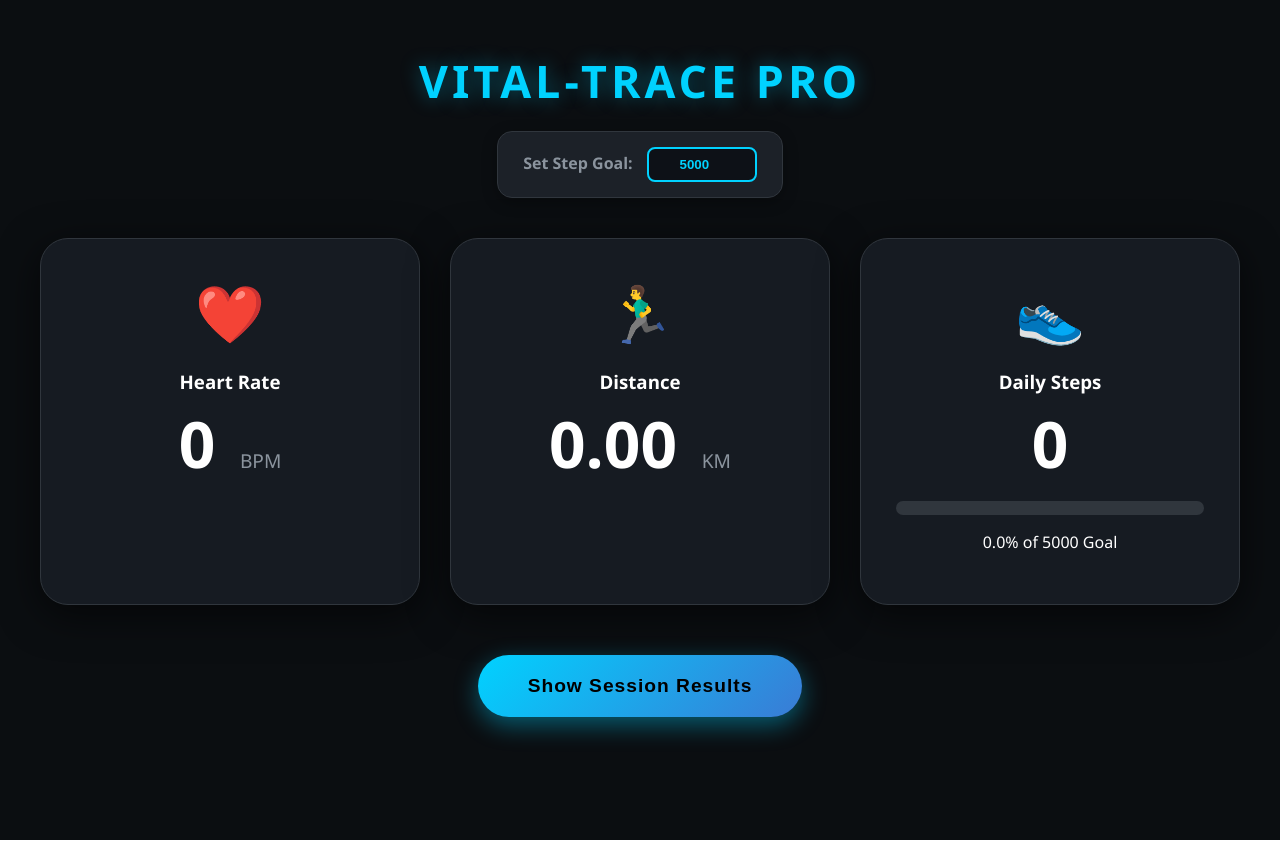
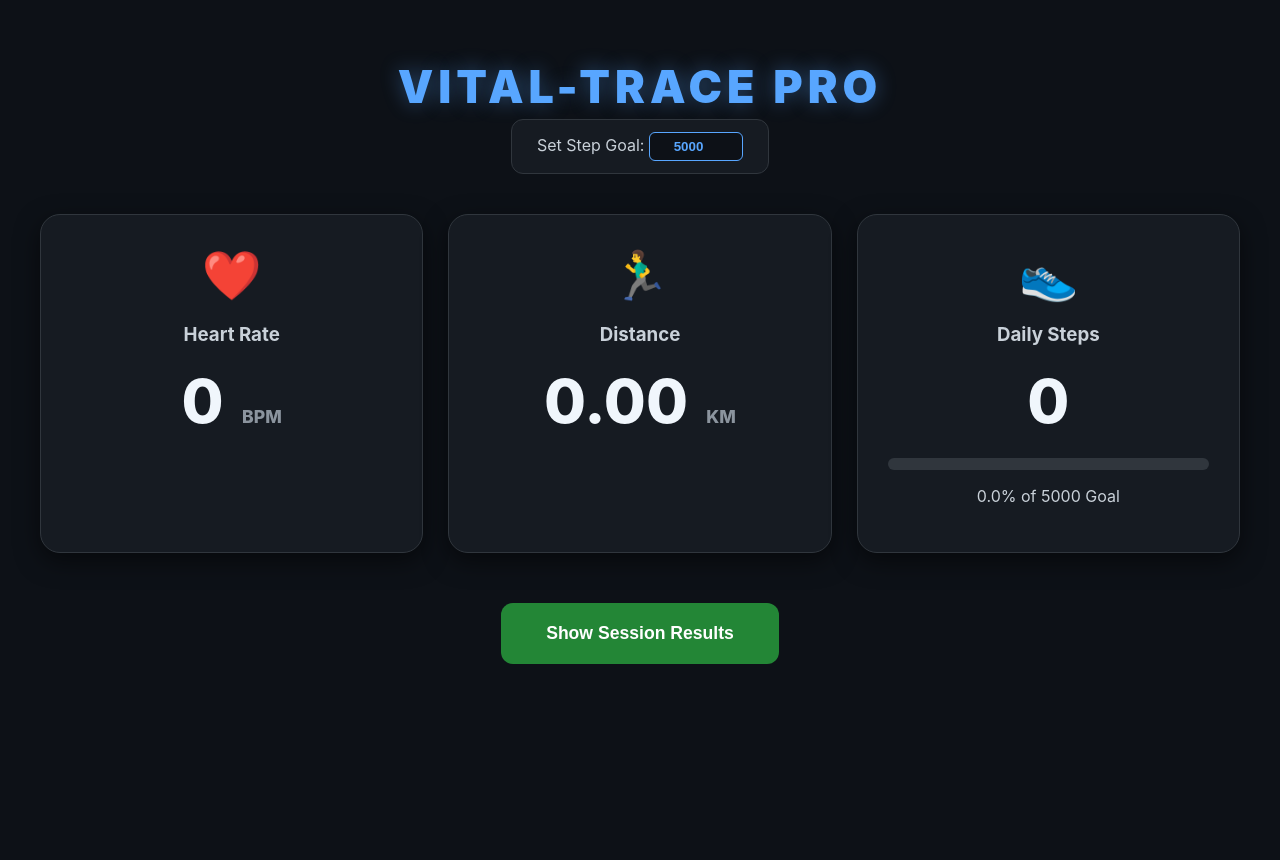
Before and after one commit to nimuthusanira/fitness-tracker-dashboard, a React (Create React App) app: page / in a window 1280 px wide. Built offline with nearby package versions, Linux system fonts and the light colour scheme; no server answers; the database is empty.

Commit message:
Update App.css

```diff
--- a/src/App.css
+++ b/src/App.css
@@ -1,228 +1,179 @@
-/* GLOBAL STYLES */
+/* BASE STYLING */
 .App {
   text-align: center;
-  background-color: #0b0e11; /* Deep modern dark background */
+  background-color: #0d1117;
   min-height: 100vh;
-  color: #ffffff;
-  font-family: 'Segoe UI', Roboto, Helvetica, Arial, sans-serif;
-  padding: 20px;
+  color: #c9d1d9;
+  font-family: 'Inter', -apple-system, sans-serif;
+  padding: 30px 10px;
 }
 
 .title {
   font-size: 2.8rem;
-  letter-spacing: 4px;
-  font-weight: 800;
-  color: #00d2ff;
-  text-transform: uppercase;
-  text-shadow: 0 0 20px rgba(0, 210, 255, 0.4);
+  letter-spacing: 5px;
+  font-weight: 900;
+  color: #58a6ff;
+  text-shadow: 0 0 20px rgba(88, 166, 255, 0.4);
+  margin-bottom: 5px;
+}
+
+.status-bar {
+  font-weight: bold;
+  font-size: 0.9rem;
+  color: #3fb950;
+  letter-spacing: 2px;
   margin-bottom: 20px;
 }
 
-/* GOAL SETTER INPUT */
+/* INPUT SECTION */
 .goal-setter {
-  background: #1c2128;
-  padding: 15px 25px;
-  border-radius: 15px;
+  background: #161b22;
+  padding: 12px 25px;
+  border-radius: 12px;
   margin-bottom: 40px;
   border: 1px solid #30363d;
   display: inline-block;
-  box-shadow: 0 4px 15px rgba(0,0,0,0.3);
-}
-
-.goal-setter label {
-  font-weight: 600;
-  color: #8b949e;
-  margin-right: 10px;
 }
 
 .goal-setter input {
   background: #0d1117;
-  color: #00d2ff;
-  border: 2px solid #00d2ff;
-  padding: 8px;
-  border-radius: 8px;
-  width: 90px;
+  color: #58a6ff;
+  border: 1px solid #58a6ff;
+  padding: 6px;
+  border-radius: 6px;
+  width: 80px;
+  text-align: center;
   font-weight: bold;
-  text-align: center;
   outline: none;
 }
 
-/* THE DASHBOARD GRID */
+/* GRID LAYOUT */
 .dashboard-grid {
   display: grid;
-  grid-template-columns: repeat(auto-fit, minmax(300px, 1fr));
-  gap: 30px;
+  grid-template-columns: repeat(auto-fit, minmax(280px, 1fr));
+  gap: 25px;
   max-width: 1200px;
   margin: 0 auto;
 }
 
-/* CARD STYLING */
+/* CARDS */
 .card {
   background: #161b22;
-  border-radius: 28px;
-  padding: 35px;
+  border-radius: 20px;
+  padding: 30px;
   border: 1px solid #30363d;
-  box-shadow: 0 10px 40px rgba(0,0,0,0.6);
-  transition: all 0.4s cubic-bezier(0.175, 0.885, 0.32, 1.275);
+  transition: all 0.3s ease;
+  box-shadow: 0 8px 24px rgba(0,0,0,0.5);
 }
 
 .card:hover {
-  transform: translateY(-12px);
-  border-color: #00d2ff;
-  box-shadow: 0 20px 50px rgba(0, 210, 255, 0.2);
+  transform: translateY(-8px);
+  border-color: #58a6ff;
 }
 
-.icon {
-  font-size: 3.5rem;
-  margin-bottom: 15px;
-  display: block;
-}
+.icon { font-size: 3rem; margin-bottom: 15px; }
 
-/* HEART RATE PULSE ANIMATION */
+/* ANIMATION */
 .pulse {
   animation: heartBeat 1.2s infinite;
 }
 
 @keyframes heartBeat {
   0% { transform: scale(1); }
-  15% { transform: scale(1.25); }
-  30% { transform: scale(1); }
-  45% { transform: scale(1.18); }
-  60% { transform: scale(1); }
+  20% { transform: scale(1.2); }
+  40% { transform: scale(1); }
 }
 
-.value {
-  font-size: 4rem;
-  font-weight: 900;
-  line-height: 1;
-}
-
-.value span {
-  font-size: 1.2rem;
-  color: #8b949e;
-  margin-left: 8px;
-  font-weight: 400;
-}
+.value { font-size: 3.8rem; font-weight: 800; color: #f0f6fc; }
+.value span { font-size: 1.1rem; color: #8b949e; margin-left: 5px; }
 
 /* PROGRESS BAR */
 .progress-container {
   background: #30363d;
-  height: 14px;
-  border-radius: 7px;
-  margin: 25px 0 10px 0;
+  height: 12px;
+  border-radius: 6px;
+  margin: 20px 0 10px 0;
   overflow: hidden;
 }
 
 .progress-bar {
-  background: linear-gradient(90deg, #00d2ff, #3a7bd5);
+  background: linear-gradient(90deg, #58a6ff, #1f6feb);
   height: 100%;
-  border-radius: 7px;
-  transition: width 1.2s ease-out;
-  box-shadow: 0 0 10px rgba(0, 210, 255, 0.5);
+  border-radius: 6px;
+  transition: width 1s ease-in-out;
 }
 
-.goal-text {
-    color: #8b949e;
-    font-size: 0.9rem;
+.geo-data p { font-family: monospace; color: #8b949e; margin: 4px; }
+
+/* MAP BUTTON */
+.map-btn {
+  display: inline-block;
+  margin-top: 15px;
+  padding: 10px 20px;
+  color: #58a6ff;
+  border: 1px solid #58a6ff;
+  border-radius: 8px;
+  text-decoration: none;
+  font-weight: bold;
+  font-size: 0.9rem;
 }
 
-/* FINISH BUTTON */
+.map-btn:hover { background: #58a6ff; color: #0d1117; }
+
+/* ACTION BUTTON */
 .finish-btn {
   margin-top: 50px;
-  padding: 20px 50px;
-  background: linear-gradient(135deg, #00d2ff 0%, #3a7bd5 100%);
-  color: #000;
+  padding: 20px 45px;
+  background: #238636;
+  color: #ffffff;
   border: none;
-  border-radius: 60px;
-  font-size: 1.2rem;
-  font-weight: 800;
+  border-radius: 12px;
+  font-size: 1.1rem;
+  font-weight: bold;
   cursor: pointer;
-  letter-spacing: 1px;
-  box-shadow: 0 8px 25px rgba(0, 210, 255, 0.4);
-  transition: all 0.3s ease;
+  transition: background 0.2s;
 }
 
-.finish-btn:hover {
-  transform: scale(1.05);
-  box-shadow: 0 12px 30px rgba(0, 210, 255, 0.6);
-}
+.finish-btn:hover { background: #2ea043; }
 
 /* MODAL OVERLAY */
 .modal-overlay {
   position: fixed;
   top: 0; left: 0; width: 100%; height: 100%;
-  background: rgba(0, 0, 0, 0.92);
-  display: flex;
-  justify-content: center;
-  align-items: center;
-  z-index: 1000;
-  backdrop-filter: blur(8px);
+  background: rgba(0,0,0,0.9);
+  display: flex; justify-content: center; align-items: center;
+  z-index: 100;
+  backdrop-filter: blur(10px);
 }
 
 .modal-content {
   background: #161b22;
-  padding: 45px;
-  border-radius: 35px;
-  border: 2px solid #00d2ff;
-  width: 90%;
-  max-width: 480px;
-  box-shadow: 0 0 50px rgba(0, 210, 255, 0.2);
+  padding: 40px;
+  border-radius: 25px;
+  border: 2px solid #58a6ff;
+  width: 90%; max-width: 400px;
 }
 
-.modal-content h2 {
-    font-size: 2rem;
-    margin-bottom: 10px;
-}
-
-/* BAR CHART STYLES */
 .bar-chart {
   display: flex;
   align-items: flex-end;
-  justify-content: space-evenly;
-  height: 200px;
+  justify-content: space-around;
+  height: 150px;
   background: #0d1117;
-  border-radius: 20px;
-  padding: 30px 20px;
-  margin: 30px 0;
-  border: 1px solid #30363d;
+  border-radius: 15px;
+  margin: 20px 0;
+  padding: 15px;
 }
 
-.bar {
-  width: 70px;
-  border-radius: 12px 12px 0 0;
-  position: relative;
-  transition: height 1.5s ease-in-out;
-}
+.bar { width: 60px; border-radius: 8px 8px 0 0; position: relative; }
+.bar span { position: absolute; bottom: -25px; left: 0; width: 100%; font-size: 11px; }
+.goal-bar { background: #30363d; height: 100%; }
+.current-bar { background: #58a6ff; box-shadow: 0 0 15px rgba(88, 166, 255, 0.5); }
 
-.bar span {
-  position: absolute;
-  bottom: -35px;
-  left: 0;
-  width: 100%;
-  font-size: 14px;
-  color: #8b949e;
-  font-weight: bold;
-}
-
-.goal-bar { background: #30363d; height: 100%; }
-.current-bar {
-    background: linear-gradient(to top, #00d2ff, #0072ff);
-    box-shadow: 0 0 25px rgba(0, 210, 255, 0.6);
-}
+.summary-stats p { margin: 10px 0; font-size: 1.1rem; }
 
 .close-btn {
-  margin-top: 30px;
-  padding: 15px 35px;
-  background: #f85149;
-  color: white;
-  border: none;
-  border-radius: 15px;
-  font-weight: bold;
-  font-size: 1rem;
-  cursor: pointer;
-  transition: background 0.3s;
+  margin-top: 25px; padding: 12px 25px;
+  background: #da3633; color: white;
+  border: none; border-radius: 10px; font-weight: bold;
 }
-
-.close-btn:hover {
-    background: #da3633;
-}
```
